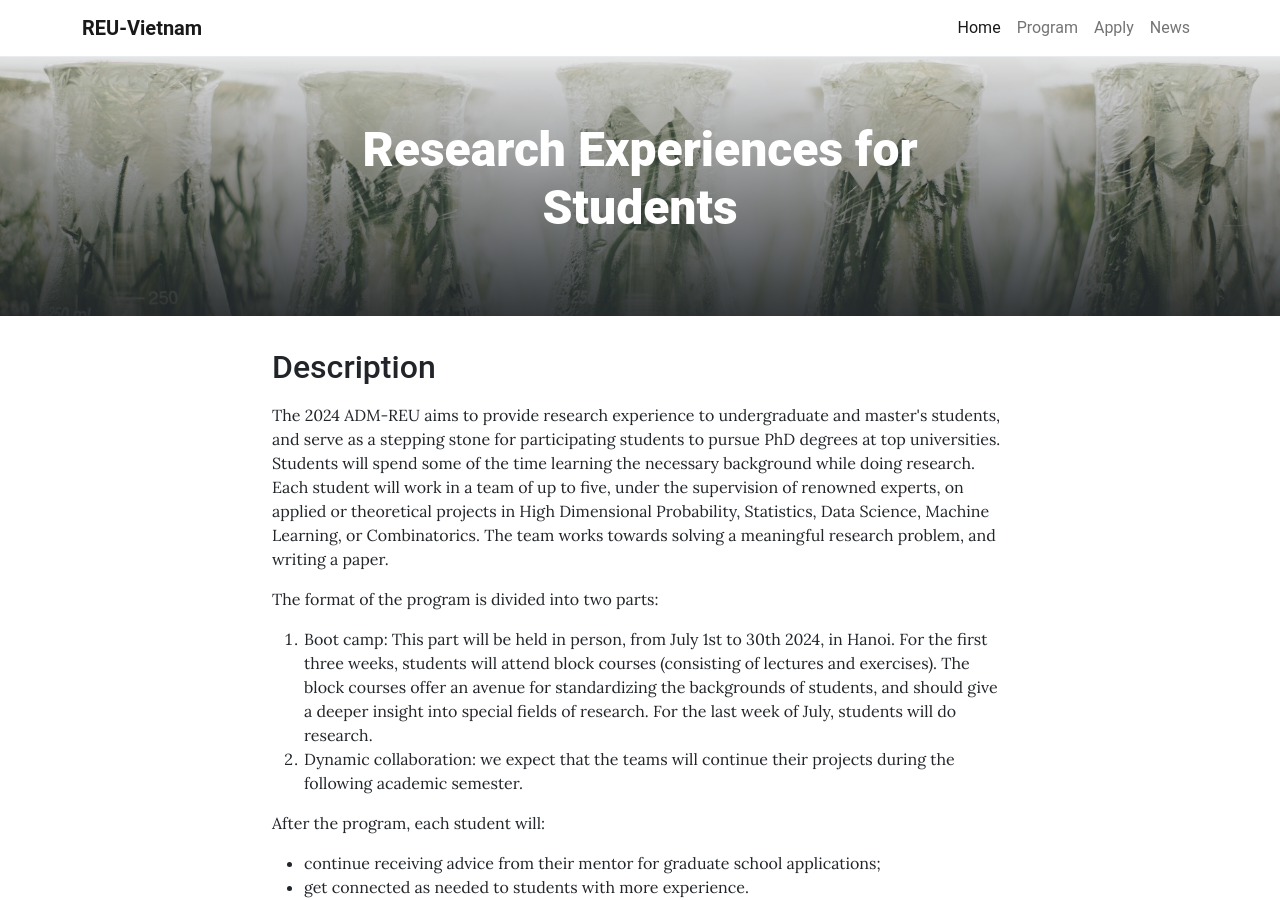
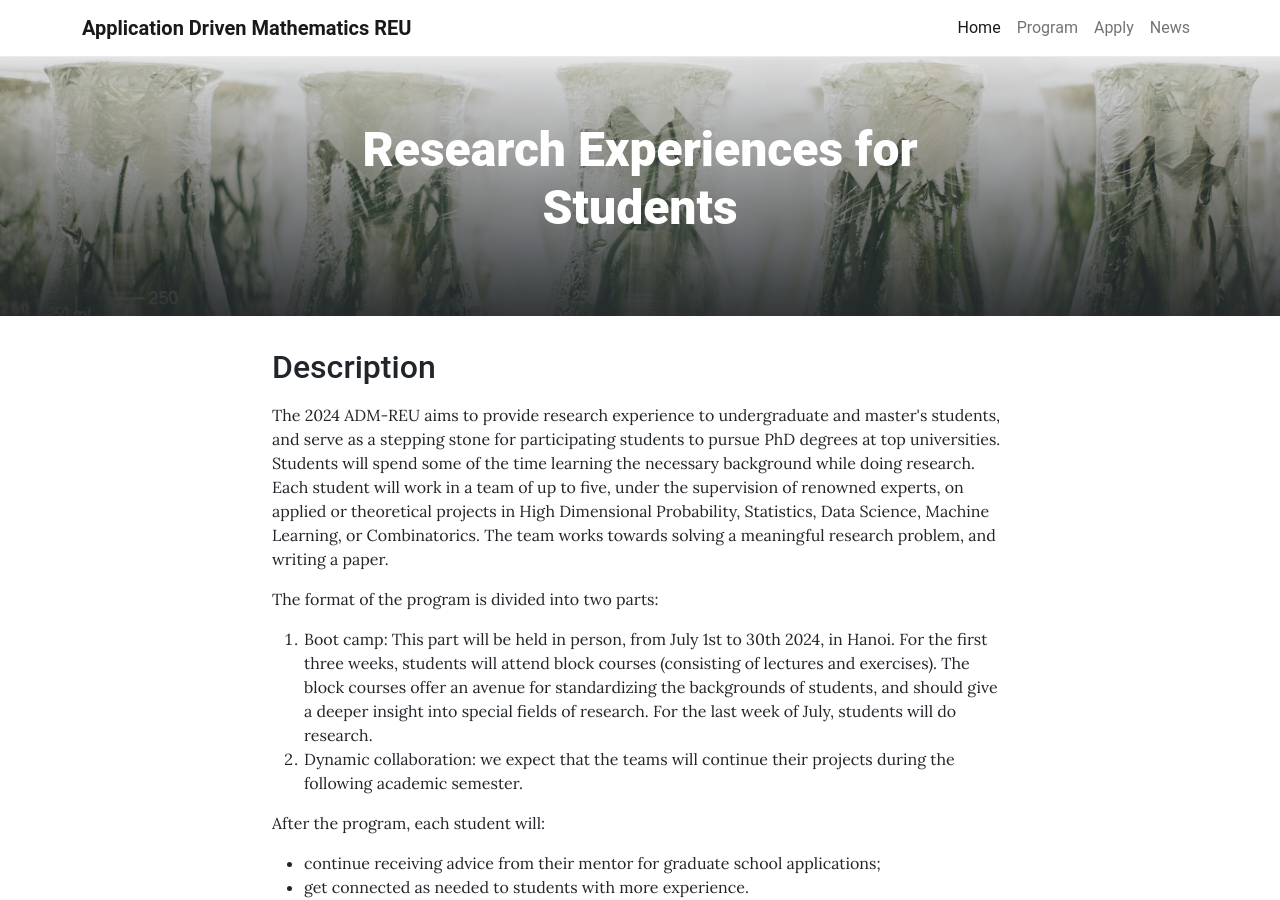
Before and after one commit to adm-vietnam/adm-vietnam.github.io, a Jekyll site: the page built from pages/home.md, in a window 1280 px wide and 900 px high. Built offline with Jekyll 4.4.1, drawn with Linux system fonts in a browser that asks for light colours.

Commit message:
Update _config.yml

```diff
--- a/_config.yml
+++ b/_config.yml
@@ -1,5 +1,5 @@
 # SITE SETTINGS
-title: REU-Vietnam                        # Title in top navigation bar (navbar) and <head>
+title: Application Driven Mathematics REU                        # Title in top navigation bar (navbar) and <head>
 author: REU-Vietnam                    # Used for copyright statement in footer
 baseurl: ""                   # Only required if your site is in a directory e.g. https://username.github.io/sitename
                                         # which has url: "https://username.github.io" (no slash) and baseurl: "/sitename" (leading slash)
```
